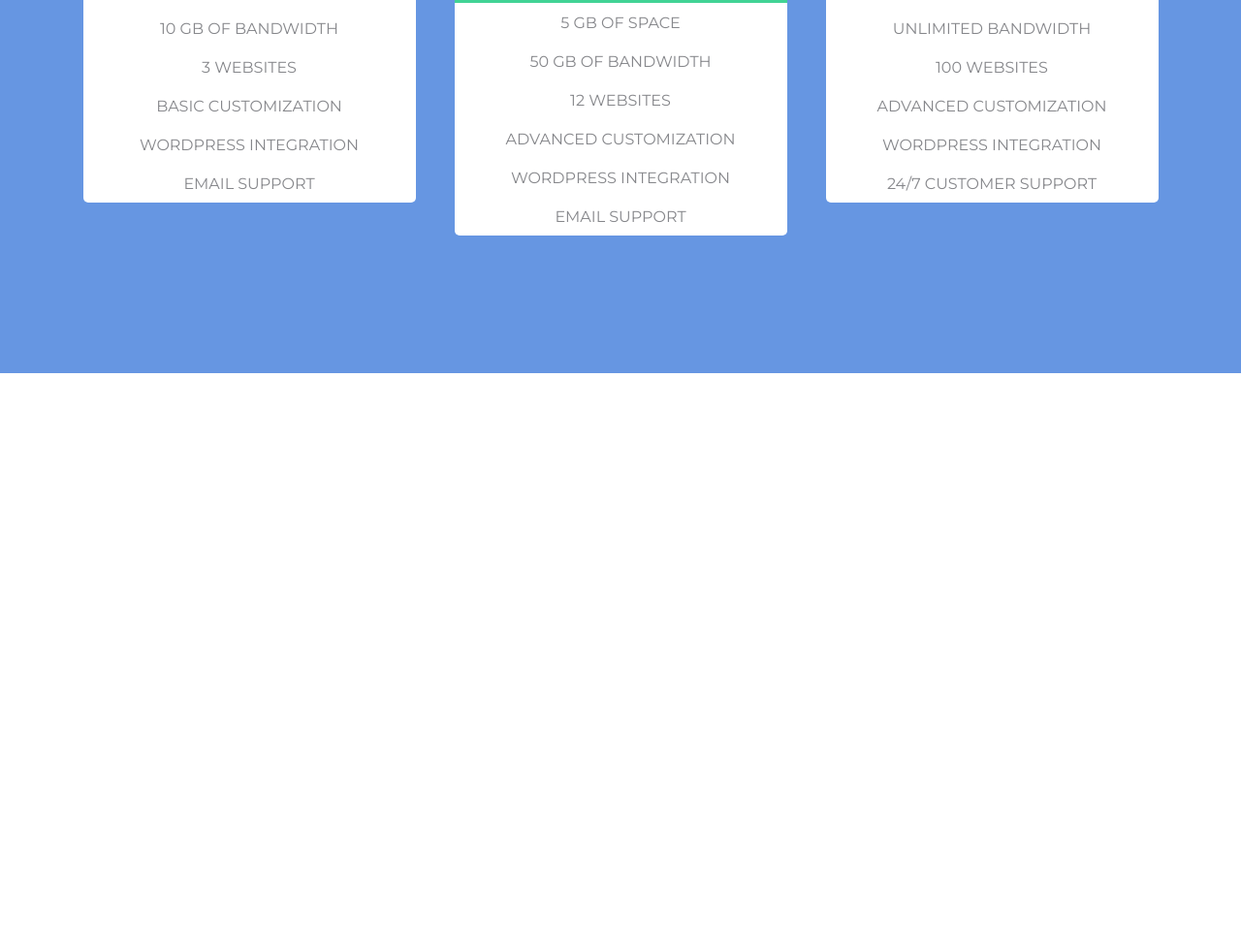
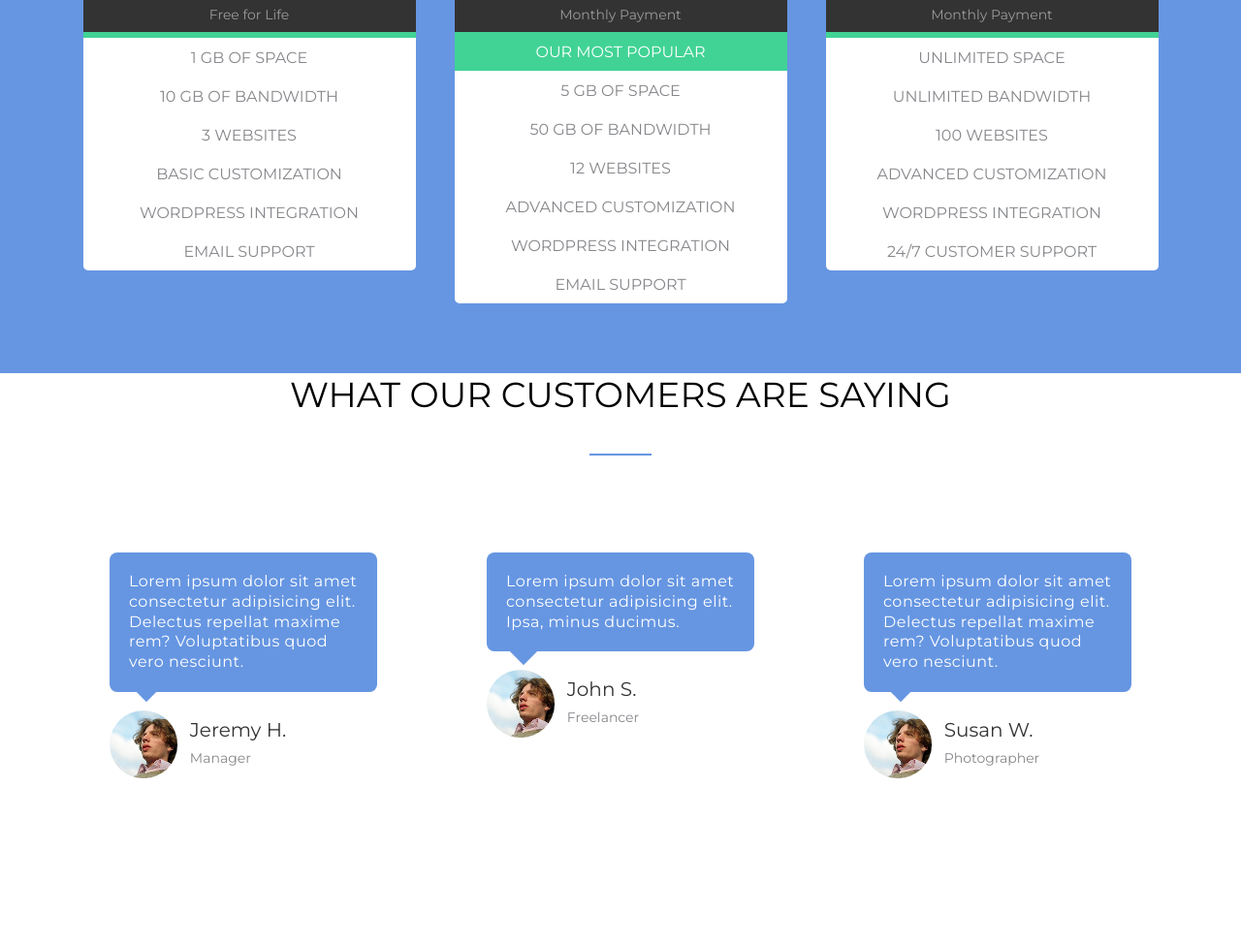
Before and after one commit to ArunasBab/Praktinis-egzaminas, a website: page index.html in a window 1280 px wide. Shown: the part 3070-4045 px from the top of the page at 97% size. Before the commit the page ends 3455 px from the top, so only its background shows below. Drawn offline with Linux system fonts and the light colour scheme.

Commit message:
2023 05 06 14val

```diff
--- a/index.html
+++ b/index.html
@@ -11,7 +11,6 @@
     integrity="sha512-iecdLmaskl7CVkqkXNQ/ZH/XLlvWZOJyj7Yy7tcenmpD1ypASozpmT/E0iPtmFIB46ZmdtAc9eNBvH0H/ZpiBw=="
     crossorigin="anonymous" referrerpolicy="no-referrer" />
 </head>
-
 <body>
   <nav>
     <div id="logo"><img src="app/images/logo.png" alt="logo"></div>
@@ -185,7 +184,44 @@
     </div>
 
   </aside>
+  <section class="saying">
+    <H1>what our customers are saying</H1>
+    <div class="paddingBox"></div>
+    <div class="bendras">
+      <div class="people">
+        <div class="chat">
+          <p>Lorem ipsum dolor sit amet consectetur adipisicing elit. Delectus repellat maxime rem? Voluptatibus quod vero nesciunt.</p>
+        </div>
+        <div class="avatar">
+          <img src="app/images/avatar.png" alt="avatar">
+          <h3>Jeremy H.</h3>
+          <p>Manager</p>
+        </div>
+      </div>
 
+      <div class="people">
+        <div class="chat">
+          <p>Lorem ipsum dolor sit amet consectetur adipisicing elit. Ipsa, minus ducimus.</p>
+        </div>
+        <div class="avatar">
+          <img src="app/images/avatar.png" alt="avatar">
+          <h3>John S.</h3>
+          <p>Freelancer</p>
+        </div>
+      </div>
+
+        <div class="people">
+          <div class="chat">
+            <p>Lorem ipsum dolor sit amet consectetur adipisicing elit. Delectus repellat maxime rem? Voluptatibus quod vero nesciunt.</p>
+          </div>
+          <div class="avatar">
+            <img src="app/images/avatar.png" alt="avatar">
+            <h3>Susan W.</h3>
+            <p>Photographer</p>
+          </div>
+        </div>
+    </div>
+  </section>
 </body>
 
 </html>
--- /dev/null
+++ b/scss/body.scss
@@ -0,0 +1,3 @@
+body {
+    // cursor: url(../app/images/img2.png), pointer;
+}
--- a/scss/nav.scss
+++ b/scss/nav.scss
@@ -1,4 +1,5 @@
 nav {
+    cursor: url(../images/img2.png);
     max-width: 1400px;
     height: 72px;
     background: $black;
--- /dev/null
+++ b/scss/prising.scss
@@ -0,0 +1,110 @@
+aside {
+    width: 100%;
+    max-width: 1400px;
+    height: 880px;
+    margin: auto;
+    background: $blue;
+}
+
+aside h6 {
+    font-size: 36px;
+    font-weight: normal;
+    color: $white;
+    text-transform: uppercase;
+    text-align: center;
+    margin: auto;
+    padding-top: 97px;
+}
+
+aside img {
+    width: 100%;
+    width: 64px;
+    height: 2px;
+    margin: auto;
+    display: flex;
+    align-items: center;
+    margin-top: 21px;
+}
+
+aside p {
+    font-size: 14px;
+    color: $white;
+    text-align: center;
+    margin-top: 26px;
+}
+
+.tablet {
+    display: flex;
+    justify-content: center;
+    gap: 40px;
+    padding-top: 100px;
+}
+
+.price {
+    width: 343px;
+    height: 600px;
+}
+
+.basic {
+    height: 220px;
+    background: $black1;
+    border-radius: 5px 5px 0px 0px;
+}
+
+.basic h2 {
+    font-size: 20px;
+    color: $white;
+    text-align: center;
+    font-weight: normal;
+    padding-top: 14px;
+}
+
+.basic h3 {
+    font-size: 34px;
+    color: $white;
+    text-align: center;
+    font-weight: normal;
+    margin-top: 14px;
+}
+
+.basic span {
+    font-size: 94px;
+}
+
+.basic p {
+    font-size: 14px;
+    opacity: 0.5;
+}
+
+.green {
+    height: 6px;
+    background: $green;
+}
+
+.green1 {
+    height: 40px;
+    background: $green;
+    color: $white;
+    text-transform: uppercase;
+    display: flex;
+    align-items: center;
+    justify-content: center;
+}
+
+ul {
+    text-transform: uppercase;
+    list-style: none;
+    text-align: center;
+    background: $white;
+    border-radius: 0px 0px 5px 5px;
+    // padding: 11px;
+    color: $grey;
+
+}
+
+li {
+    height: 40px;
+    display: flex;
+    align-items: center;
+    justify-content: center;
+}
--- a/scss/style.scss
+++ b/scss/style.scss
@@ -1,4 +1,6 @@
 @import url('https://fonts.googleapis.com/css2?family=Montserrat:ital,wght@0,400;0,600;1,400;1,600&display=swap');
+
+@import 'body';
 @import 'color';
 @import 'nav';
 @import 'reset';
@@ -7,116 +9,87 @@
 @import 'tabs';
 @import 'erat';
 @import 'awesome';
+@import 'prising';
 
-aside {
-    width: 100%;
+.saying {
     max-width: 1400px;
-    height: 880px;
+    height: 590px;
     margin: auto;
-    background: $blue;
 }
 
-aside h6 {
+.saying h1 {
+    text-transform: uppercase;
     font-size: 36px;
     font-weight: normal;
-    color: $white;
-    text-transform: uppercase;
     text-align: center;
-    margin: auto;
-    padding-top: 97px;
 }
 
-aside img {
-    width: 100%;
+.paddingBox {
     width: 64px;
-    height: 2px;
+    height: 10px;
     margin: auto;
-    display: flex;
-    align-items: center;
-    margin-top: 21px;
+    border-bottom: 2px solid $blue;
+    margin-top: 31px;
 }
 
-aside p {
-    font-size: 14px;
-    color: $white;
-    text-align: center;
-    margin-top: 26px;
+.bendras {
+    display: flex;
+    justify-content: space-evenly;
+    margin-top: 100px;
 }
 
-.tablet {
-    // height: 880px;
-    display: flex;
-    justify-content: center;
-    // align-items: flex-start;
-    gap: 40px;
-    padding-top: 30px;
+.people {
+    width: 276px;
+    height: 240px;
 }
 
-.price {
-    width: 343px;
-    height: 600px;
-}
-
-.basic {
-    height: 220px;
-    background: $black1;
-    border-radius: 5px 5px 0px 0px;
-}
-
-.basic h2 {
-    font-size: 20px;
-    color: $white;
-    text-align: center;
-    font-weight: normal;
-    padding-top: 14px;
-}
-
-.basic h3 {
-    font-size: 34px;
-    color: $white;
-    text-align: center;
-    font-weight: normal;
-    margin-top: 14px;
-}
-
-.basic span {
-    font-size: 94px;
-}
-
-.basic p {
-    font-size: 14px;
-    opacity: 0.5;
-}
-
-.green {
-    height: 6px;
-    background: $green;
-}
-
-.green1 {
-    height: 40px;
-    background: $green;
-    color: $white;
-    text-transform: uppercase;
-    display: flex;
-    align-items: center;
-    justify-content: center;
-}
-
-ul {
-    text-transform: uppercase;
-    list-style: none;
-    text-align: center;
-    background: $white;
-    border-radius: 0px 0px 5px 5px;
-    // padding: 11px;
-    color: $grey;
+.chat {
+    position: relative;
+    width: 276px;
+    max-height: 150px;
+    background: $blue;
+    border-radius: 8px;
 
 }
 
-li {
-    height: 40px;
+.chat::before {
+    content: "";
+    position: absolute;
+    width: 20px;
+    height: 20px;
+    background: $blue;
+    top: 90%;
+    left: 10%;
+    transform: rotateZ(45deg);
+}
+
+.chat p {
+   color: $white;
+   padding: 20px;
+   letter-spacing: 0.5px;
+   line-height: 130%;
+}
+
+.avatar {
+    display: grid;
+    grid-template-columns: 30% 70%;
+    grid-template-rows: 40px 30px;
+    margin-top: 19px;
+}
+
+.avatar img {
+    grid-row: span 2;
+}
+
+.avatar h3 {
     display: flex;
     align-items: center;
-    justify-content: center;
+    color: $black1;
+    font-weight: normal;
+    font-size: 20px;
 }
+
+.avatar p {
+    color: $grey;
+    font-size: 14px;
+}
```
Also changed, not shown: app/css/style.css, app/images/avatar.png (added).
